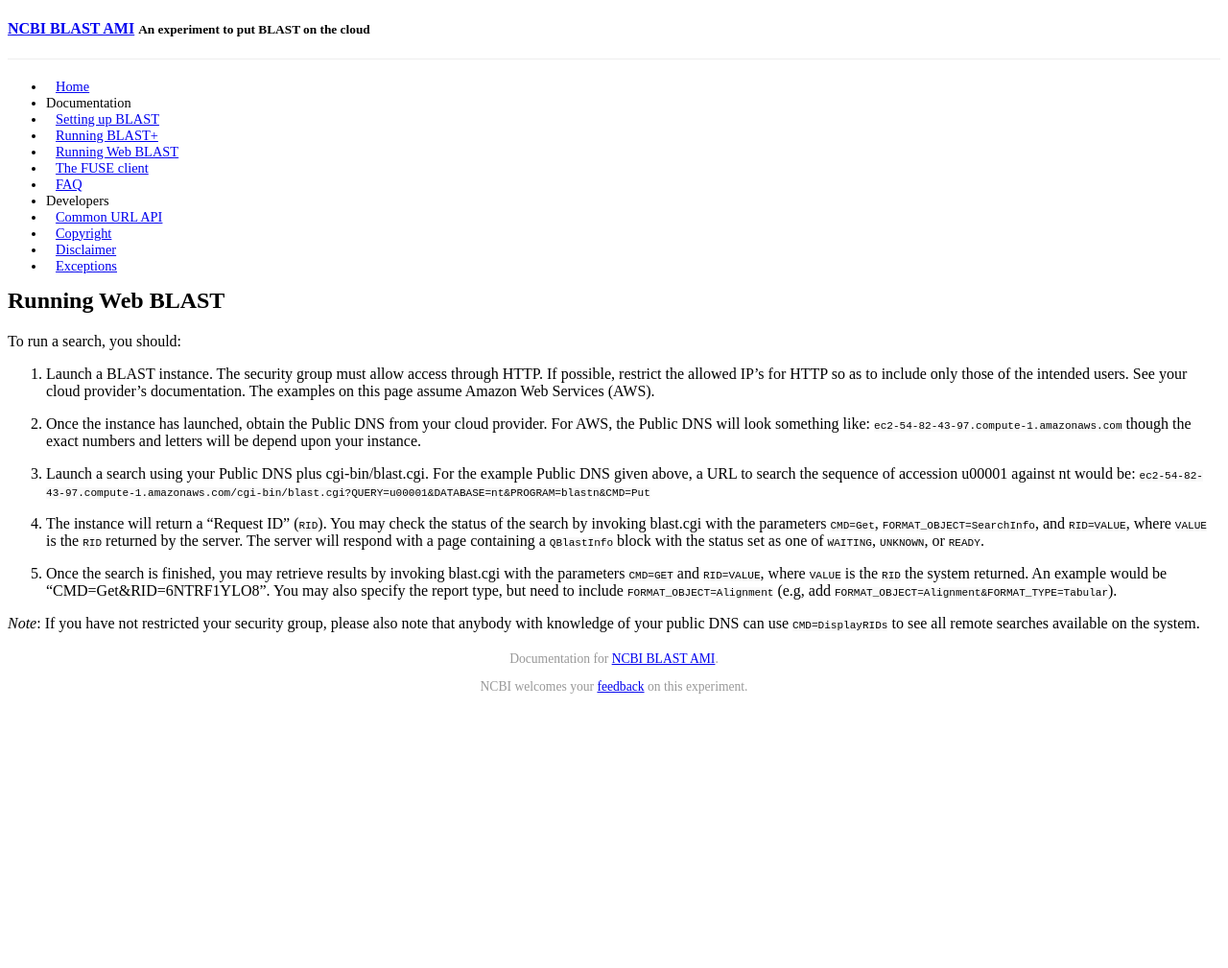
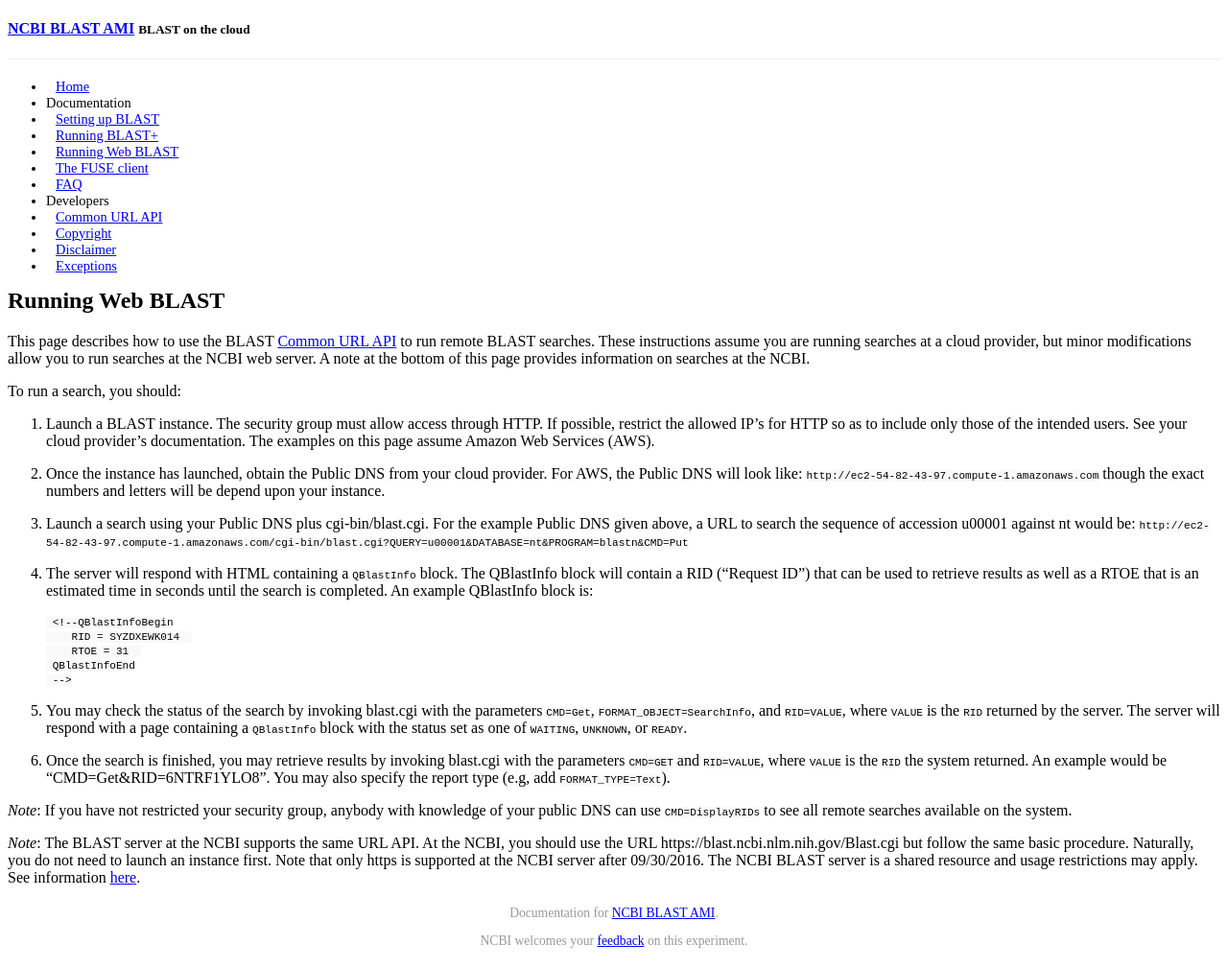
Before and after one commit to ncbi/blast-cloud, a Jekyll site: the page built from _posts/2015-06-09-running-web-blast.md, in a window 1280 px wide. Shown: the whole page at 96% size. Built offline with Jekyll 4.4.1, drawn with Linux system fonts in a browser that asks for light colours; Markdown is read by kramdown in place of the engine named in the settings; a style sheet for code colours, icons or effects is not loaded; before the commit the page ends 900 px from its top, so only the background shows below that.

Commit message:
Include comments on NCBI web server

````diff
--- a/_config.yml
+++ b/_config.yml
@@ -1,6 +1,6 @@
 # Site title and subtitle. This is used in _includes/header.html
 title: 'NCBI BLAST AMI'
-subtitle: 'An experiment to put BLAST on the cloud'
+subtitle: 'BLAST on the cloud'
 
 # Enable/show navigation. There are there options:
 #   0 - always hide
--- a/_posts/2015-06-09-running-web-blast.md
+++ b/_posts/2015-06-09-running-web-blast.md
@@ -4,6 +4,9 @@ category: doc
 title: "Running Web BLAST"
 order: 2
 ---
+This page describes how to use the BLAST [Common URL API]({{ site.baseurl }}{% post_url 2015-06-09-api %}) to run remote BLAST searches.  These instructions assume you are running searches at a cloud provider, but minor modifications
+allow you to run searches at the NCBI web server.  A note at the bottom of this page provides information on searches at the NCBI.
+
 To run a search, you should:
 
 1. Launch a BLAST instance. The security group must allow access through HTTP.
@@ -12,17 +15,28 @@ To run a search, you should:
    on this page assume Amazon Web Services (AWS).
 
 1. Once the instance has launched, obtain the Public DNS from your cloud provider.
-For AWS, the Public DNS will look something like:
-`ec2-54-82-43-97.compute-1.amazonaws.com` though the exact numbers and letters
+For AWS, the Public DNS will look like:
+`http://ec2-54-82-43-97.compute-1.amazonaws.com` though the exact numbers and letters
 will be depend upon your instance.
 
 1. Launch a search using your Public DNS plus cgi-bin/blast.cgi. For the
 example Public DNS given above, a URL to search the sequence of accession
 u00001 against nt would be:
-`ec2-54-82-43-97.compute-1.amazonaws.com/cgi-bin/blast.cgi?QUERY=u00001&DATABASE=nt&PROGRAM=blastn&CMD=Put`
+`http://ec2-54-82-43-97.compute-1.amazonaws.com/cgi-bin/blast.cgi?QUERY=u00001&DATABASE=nt&PROGRAM=blastn&CMD=Put`
 
-1. The instance will return a "Request ID" (`RID`). You may check the status of
-the search by invoking blast.cgi with the parameters `CMD=Get`,
+1. The server will respond with HTML containing a `QBlastInfo` block.  The QBlastInfo block will contain
+a RID ("Request ID") that can be used to retrieve results as well as a RTOE that is an estimated time in seconds
+until the search is completed.  An example QBlastInfo block is:
+
+    ```
+    <!--QBlastInfoBegin
+       RID = SYZDXEWK014
+       RTOE = 31
+    QBlastInfoEnd
+    -->
+    ```
+
+1. You may check the status of the search by invoking blast.cgi with the parameters `CMD=Get`,
 `FORMAT_OBJECT=SearchInfo`, and `RID=VALUE`, where `VALUE` is the `RID` returned by
 the server.  The server will respond with a page containing a `QBlastInfo`
 block with the status set as one of `WAITING`, `UNKNOWN`, or `READY`.
@@ -30,9 +44,13 @@ block with the status set as one of `WAITING`, `UNKNOWN`, or `READY`.
 1. Once the search is finished, you may retrieve results by invoking blast.cgi
 with the parameters `CMD=GET` and `RID=VALUE`, where `VALUE` is the `RID` the system
 returned. An example would be "CMD=Get&RID=6NTRF1YLO8". You may also specify
-the report type, but need to include `FORMAT_OBJECT=Alignment` (e.g, add
-`FORMAT_OBJECT=Alignment&FORMAT_TYPE=Tabular`).
+the report type (e.g, add `FORMAT_TYPE=Text`).
 
-_Note_: If you have not restricted your security group, please also note that anybody
+_Note_: If you have not restricted your security group, anybody
 with knowledge of your public DNS can use `CMD=DisplayRIDs` to see all remote
 searches available on the system.
+
+_Note_: The BLAST server at the NCBI supports the same URL API.  At the NCBI, you should
+use the URL https://blast.ncbi.nlm.nih.gov/Blast.cgi but follow the same basic procedure.  Naturally, you do not need to launch an instance first.  Note that only https is supported at the NCBI server after 09/30/2016.  The NCBI BLAST
+server is a shared resource and usage restrictions may apply.  See information
+[here](https://blast.ncbi.nlm.nih.gov/Blast.cgi?CMD=Web&PAGE_TYPE=BlastDocs&DOC_TYPE=DeveloperInfo).
````
Also changed, not shown: _posts/2015-06-09-api.md (+10 -5 lines), _posts/2015-06-09-setting-up-blast.md (+3 -0 lines), index.md (+1 -1 lines).
